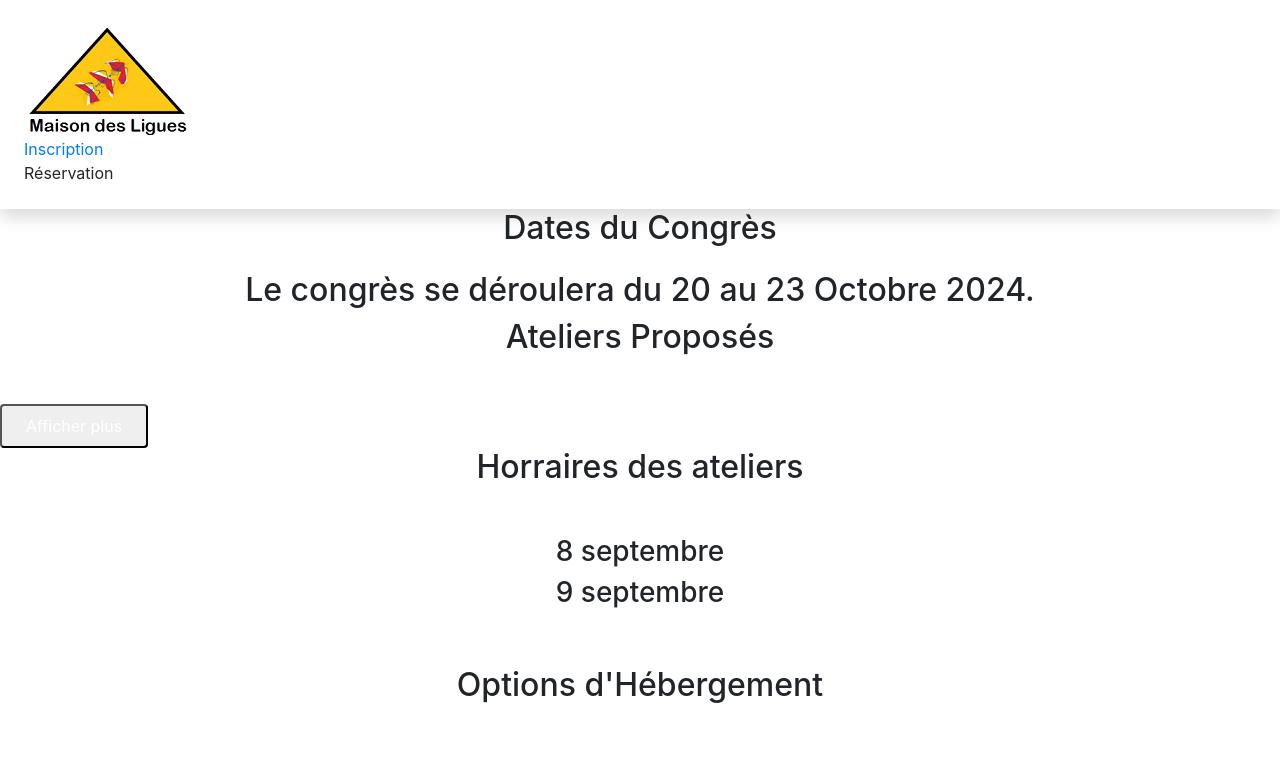
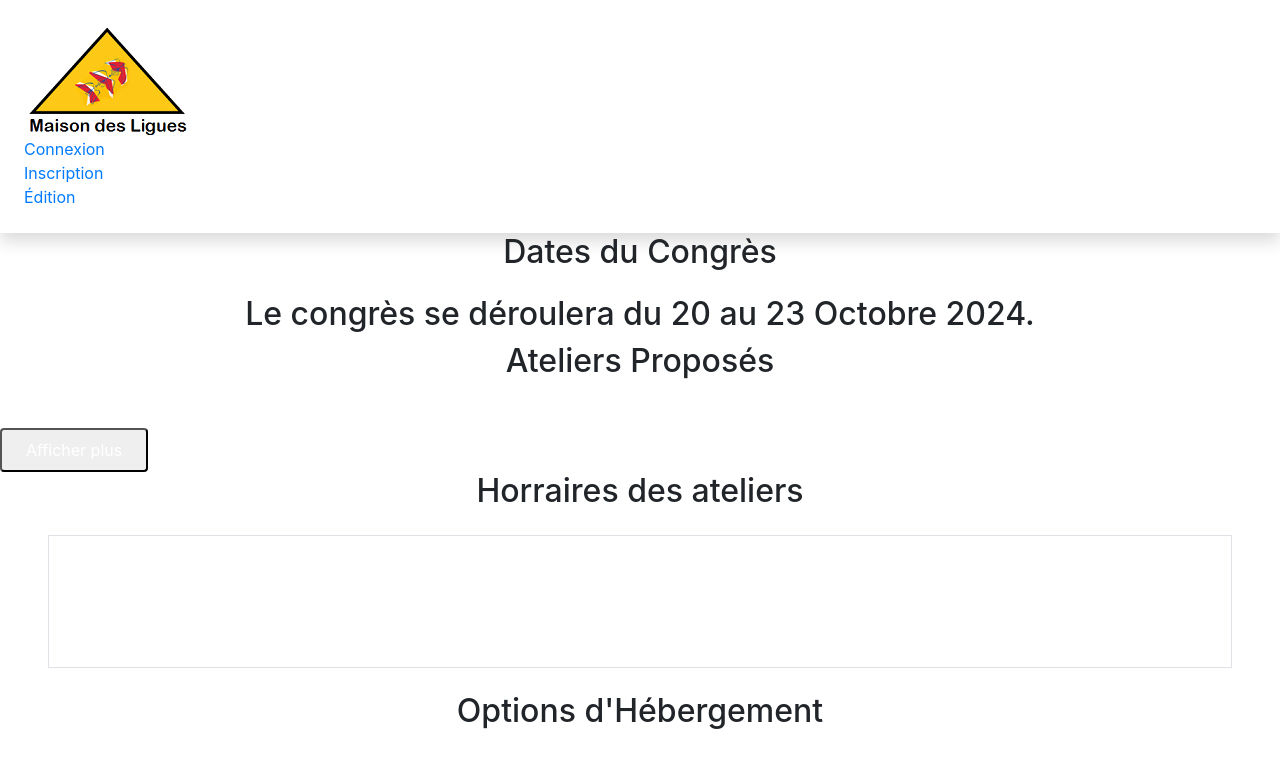
Before and after one commit to maisondesligues/MaisonDesLigues, a Symfony app: template templates/accueil/Accueil.html.twig in a window 1280 px wide. Shown: the top 768 px of the page. Run offline with Twig, Linux system fonts and the light colour scheme; the template is opened without the code that fills it, so the values that code supplies are empty; some libraries are stand-ins or nearby versions.

Commit message:
mise en page

```diff
--- a/templates/accueil/Accueil.html.twig
+++ b/templates/accueil/Accueil.html.twig
@@ -112,7 +112,7 @@
 
     <div class="flex flex-col justify-center item-center w-[70%]">
         <div class="p-6 ">
-            <h2 class="text-xl text-center font-bold mb-4 font-['PlayPretend']">Dates du Congrès</h2>
+            <h2 class="text-xl text-center font-bold mb-4 ">Dates du Congrès</h2>
             <h2 class="text-sm text-center">Le congrès se déroulera du 20 au 23 Octobre 2024.</h2>
         </div>
 
@@ -124,7 +124,7 @@
         {% for atelier in ateliers %}
             {% if displayedCount < 2 %}
                 <div class="atelier-wrapper">
-                    <div class="atelier bg-stone-400 hover:bg-gray-300 transition duration-500 ease-in-out transform hover:-translate-y-1 hover:scale-100 p-4 mb-4 cursor-pointer">
+                    <div class="atelier border border-solid border-black bg-gray-50 hover:bg-gray-300 transition duration-500 ease-in-out transform hover:-translate-y-1 hover:scale-100 p-4 mb-4 cursor-pointer">
                         <h3 class="text-base font-semibold decoration-neutral-200">{{ atelier.libelle }}</h3>
                         <ul>
                             {% for theme in atelier.themes %}
@@ -136,7 +136,7 @@
                 {% set displayedCount = displayedCount + 1 %}
             {% else %}
                 <div class="atelier-wrapper hidden">
-                    <div class="atelier bg-stone-400 hover:bg-gray-300 transition duration-500 ease-in-out transform hover:-translate-y-1 hover:scale-100 p-4 mb-4 cursor-pointer">
+                    <div class="atelier border border-solid border-black grid bg-gray-50 hover:bg-gray-300 transition duration-500 ease-in-out transform hover:-translate-y-1 hover:scale-100 p-4 mb-4 cursor-pointer">
                         <h3 class="text-base font-semibold decoration-neutral-200">{{ atelier.libelle }}</h3>
                         <ul>
                             {% for theme in atelier.themes %}
@@ -148,7 +148,7 @@
             {% endif %}
         {% endfor %}
     </div>
-    <button id="showMoreButton" class="block mx-auto mt-4 bg-black text-white px-4 py-2 rounded hover:bg-red-600">Afficher plus</button>
+    <button id="showMoreButton" class="block mx-auto mt-4 bg-black text-white px-4 py-2 rounded hover:bg-yellow-500">Afficher plus</button>
 </div>
 
 <script>
@@ -182,10 +182,10 @@
                 <div
                     tabindex="0"
                     role="button"
-                    class="atelier bg-stone-400 hover:bg-gray-300 transition duration-500 ease-in-out transform hover:-translate-y-1 hover:scale-110 p-4 mb-4 cursor-pointer mx-5 w-1/3"
+                    class="atelier border border-solid border-black bg-red-500 hover:bg-yellow-500 transition duration-500 ease-in-out transform hover:-translate-y-1 hover:scale-110 p-4 mb-4 cursor-pointer mx-5 w-1/3"
                     aria-label="Détails des horraires">
 
-                    <div class="text-center">
+                    <div class="text-center text-white">
                         <h3 class="text-base font-semibold decoration-neutral-200"> 8 septembre </h3>
                         {% for vacation in vacations|slice(0,3) %}
                             <h1> {{vacation.dateHeureDebut|slice(11,5)}} - {{vacation.dateHeureFin|slice(11,5)}} </h1>
--- a/templates/demandeenattente.html.twig
+++ b/templates/demandeenattente.html.twig
@@ -4,7 +4,7 @@
 {% block content %}
 
     <!-- Texte -->
-    <div class="text-center">
+    <div class="text-center mt-14 sm:mx-auto sm:w-full sm:max-w-sm">
         <h1>Votre demande a été prise en compte, vérifiez votre boite mail</h1>
     </div>
 
--- a/templates/elements/navbar.html.twig
+++ b/templates/elements/navbar.html.twig
@@ -1,15 +1,16 @@
     <header class="bg-white shadow">
-        <div class="mx-auto py-4 px-4 flex justify-between items-center">
+        <div class="mx-auto py-4 px-4 h-3 flex justify-between items-center">
 
             <!-- Logo à l'extrême gauche -->
-            <a href="{{ path('app_base') }}" class="flex-shrink-0 w-20">
+            <a href="{{ path('app_accueil') }}" class="flex-shrink-0 w-[60px]">
                 <img src="{{ asset('build/images/Mdl.png') }}" alt="Logo">
             </a>
 
             <!-- Textes à l'extrême droite -->
             <div class="flex text-base font-bold text-gray-800">
+                <div class="mr-4"><a href="{{ path('app_base') }}">Connexion</div>
                 <div class="mr-4"><a href="{{ path('app_inscription') }}">Inscription</a></div>
-                <div>Réservation</div>
+                <div class="mr-4"><a href="{{ path('app_AddData') }}">Édition</a></div>
             </div>
         </div>
     </header>
```
Also changed, not shown: src/Controller/BaseController.php (+13 -5 lines), templates/admin/addData.html.twig (+4 -4 lines), templates/congres/index.html.twig (deleted, +0 -20 lines), templates/securite/mdpOubliee.html.twig (+18 -10 lines), templates/accueil/connexion.html.twig (renamed from templates/accueil/index.html.twig), 1 other file.
